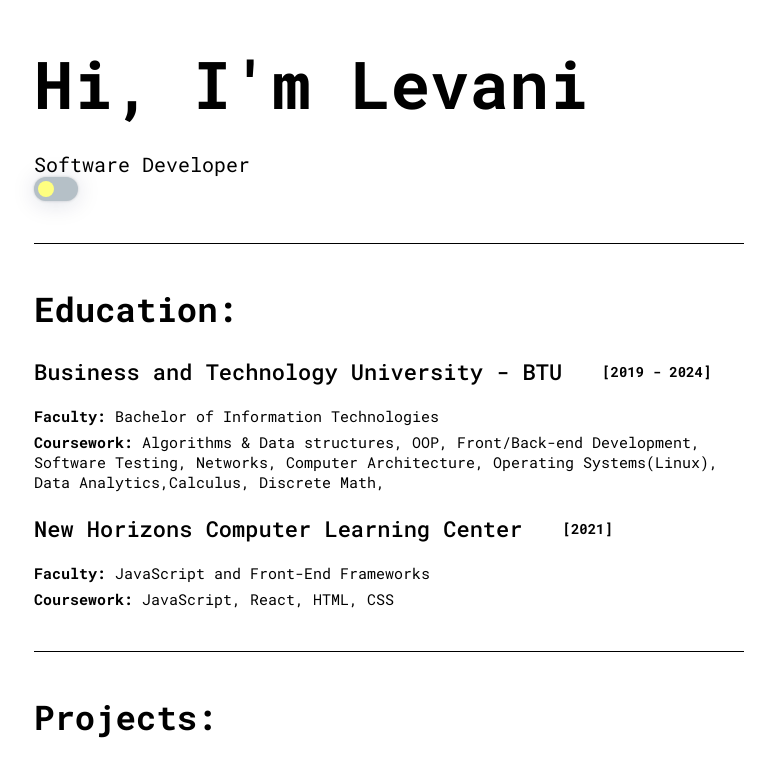
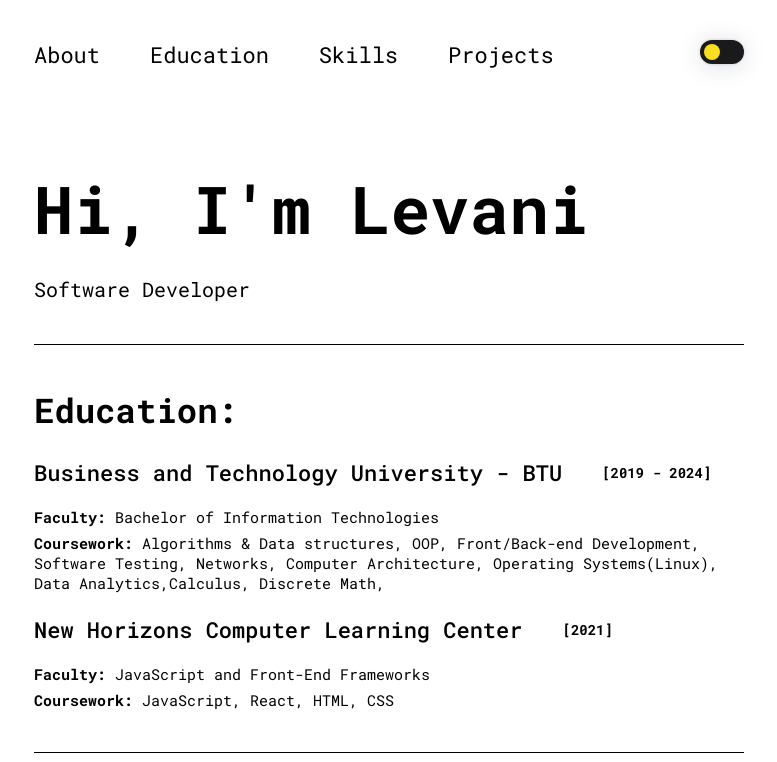
Before and after one commit to LBLBLBLBLBLB/levanib, a website built with Vite: page index.html in a window 1280 px wide. Shown: the top 762 px of the page, without its empty margins (251-1028 px from the left). Built offline with nearby package versions, Linux system fonts and the light colour scheme.

Commit message:
add nav animations

```diff
--- a/index.html
+++ b/index.html
@@ -8,15 +8,23 @@
   </head>
   <body>
     <div class="content">
+      <nav>
+        <ul class="nav-links">
+          <li><a class="nav-link" href="#">About</a></li>
+          <li><a class="nav-link" href="#">Education</a></li>
+          <li><a class="nav-link" href="#">Skills</a></li>
+          <li><a class="nav-link" href="#">Projects</a></li>
+        </ul>
+        <label class="switch">
+          <input type="checkbox" id="theme-switcher" />
+          <span class="slider round"></span>
+        </label>
+      </nav>
       <section class="about-section">
         <div>
           <h2>Hi, I'm Levani</h2>
           <p>Software Developer</p>
         </div>
-        <label class="switch">
-          <input type="checkbox" id="theme-switcher" />
-          <span class="slider round"></span>
-        </label>
       </section>
       <div class="links"></div>
       <div class="line"></div>
--- a/style.css
+++ b/style.css
@@ -50,8 +50,25 @@ li {
 .nav-link {
   font-size: 2.2rem;
   text-decoration: none;
+  position: relative;
 }
 
+.nav-link::after {
+  content: "";
+  position: absolute;
+  width: 100%;
+  transform: scaleX(0);
+  height: 2px;
+  bottom: -2px;
+  left: 0;
+  background-color: var(--txt-color);
+  transform-origin: bottom right;
+  transition: transform 0.2s ease-out;
+}
+.nav-link:hover:after {
+  transform: scaleX(1);
+  transform-origin: bottom left;
+}
 h2 {
   font-size: 6.6rem;
   font-weight: 700;
@@ -168,7 +185,7 @@ h4 {
   left: 0;
   right: 0;
   bottom: 0;
-  background-color: #b5c0c7;
+  background-color: #1a1a1a;
   transition: 0.4s;
   border-radius: 20px;
   box-shadow: 0 0 0.25em rgba(67, 71, 85, 0.27),
@@ -181,7 +198,7 @@ h4 {
   width: 16px;
   left: 4px;
   bottom: 4px;
-  background-color: #ffff80;
+  background-color: #f8de22;
   transition: 0.4s;
   border-radius: 50%;
   text-align: center;
```
